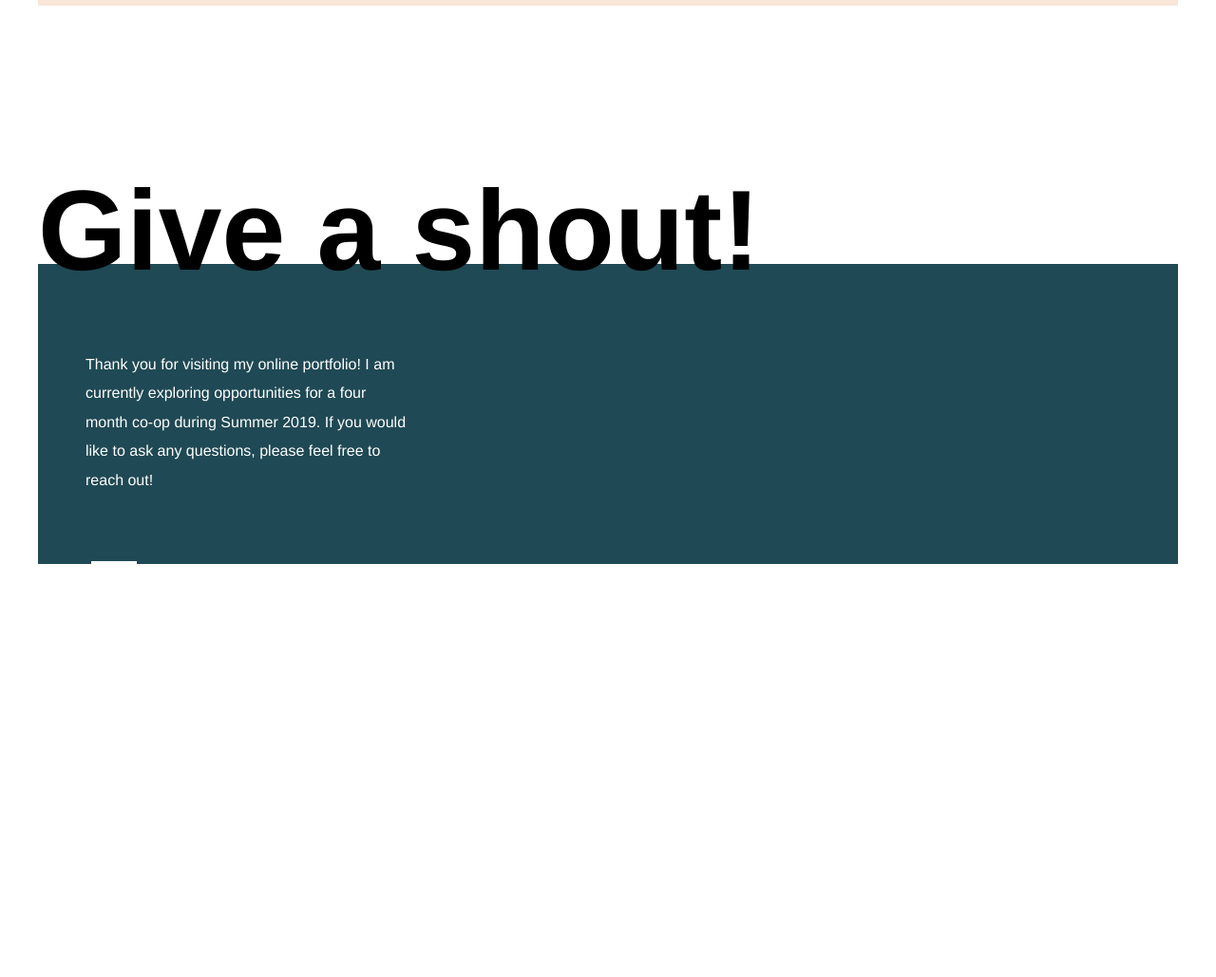
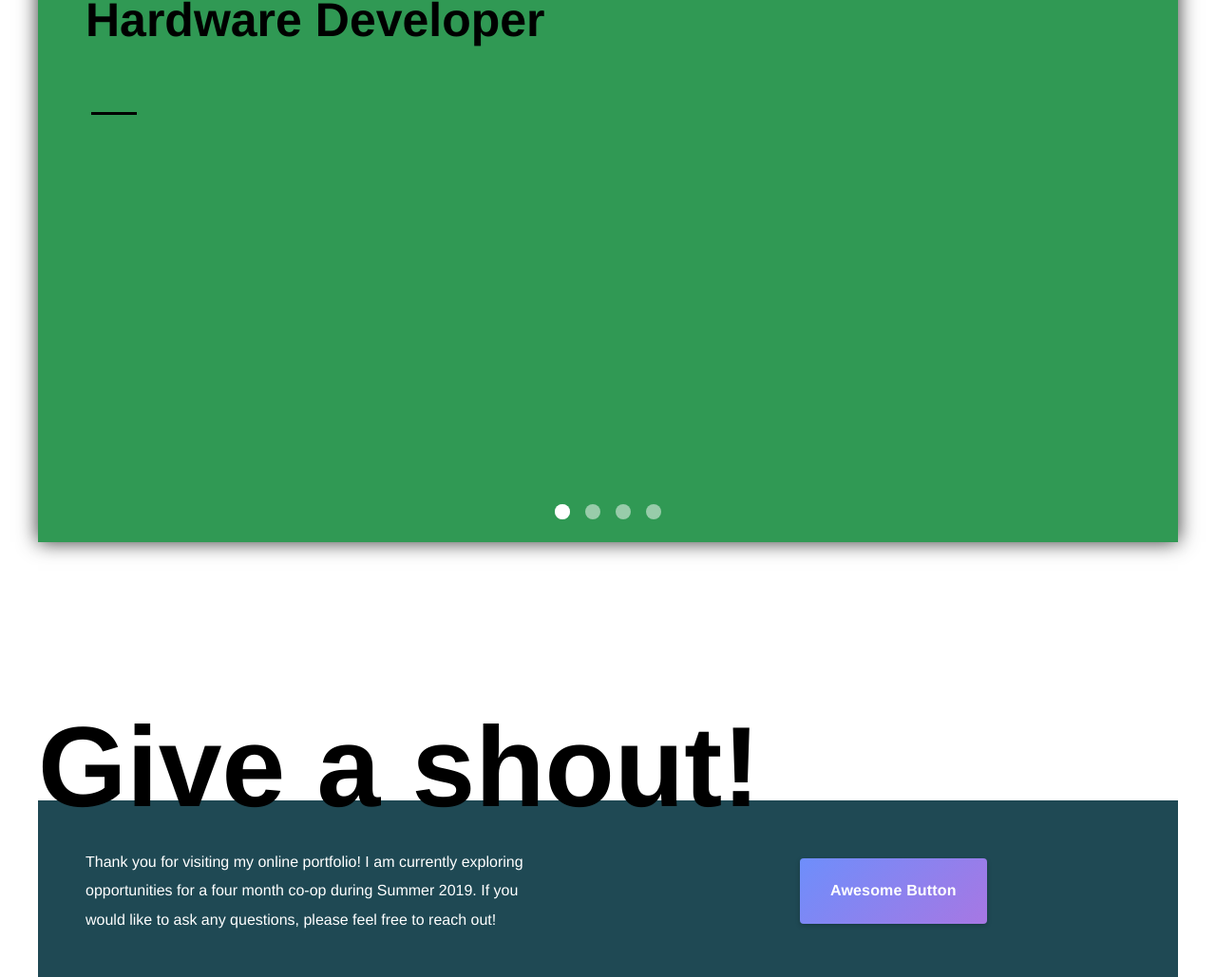
Before and after one commit to n63li/n63li.github.io, a plain HTML site: page index.html in a window 1280 px wide. Shown: the part 1771-2800 px from the top of the page at 95% size. Before the commit the page ends 2415 px from the top, so only its background shows below. Drawn offline with nearby package versions, Linux system fonts and the light colour scheme.

```diff
--- a/css/styles.css
+++ b/css/styles.css
@@ -86,7 +86,7 @@ body{
   margin: 0;
 }
 
-.work-info{
+.info-card{
   width:100%;
   display: flex;
   height: 80vh;
@@ -126,20 +126,9 @@ body{
   bottom: 0;
 }
 
-.projects-info{
-  color: #fff;
-  padding-top: 75px;
-  padding-right: 55%;
-  padding-left: 50px;
-  background-color: #F8E6D8;
-  text-align: left;
-  position: relative;
-  box-sizing: border-box;
-}
-
 .contact-info{
   color: #fff;
-  padding-top: 75px;
+  padding-top: 50px;
   padding-right: 55%;
   padding-left: 50px;
   background-color: #1f4954;
@@ -150,7 +139,6 @@ body{
 
 .card-subheader{
   max-width: 70%;
-
   font-size:24px;
   position: relative;
 }
@@ -167,6 +155,12 @@ body{
   transition: transform 0.3s cubic-bezier(0.175, 0.885, 0.32, 1.275);
   transform: translateZ(0);
   font-family: Inter UI,Source Sans Pro,Helvetica Neue,Arial,sans-serif;
+}
+
+.contact{
+  max-width: 100%;
+  padding-top: 0;
+  padding-bottom: 50px;
 }
 
 .divider{
@@ -412,3 +406,56 @@ h3{
 .slider__slide:nth-child(4) {
   background: #4086FA;
 }
+
+.contact-button-container{
+  position: absolute;
+  float: right;
+  top: 0;
+  right: 0;
+  bottom: 0;
+  width: 50%;
+  display: flex;
+  align-items: center;
+  justify-content: center;
+  height: 100%;
+  transform-style: preserve-3d;
+  transform: perspective(800px);
+}
+
+contact-button {
+  position: relative;
+  display: inline-block;
+  padding: 1.2em 2em;
+  text-decoration: none;
+  text-align: center;
+  cursor: pointer;
+  user-select: none;
+  color: white;
+}
+contact-button::before {
+  content: '';
+  position: absolute;
+  top: 0;
+  left: 0;
+  bottom: 0;
+  right: 0;
+  background: linear-gradient(135deg, #6e8efb, #a777e3);
+  border-radius: 4px;
+  transition: box-shadow .5s ease, transform .2s ease;
+  will-change: transform;
+  box-shadow: 0 2px 5px rgba(0, 0, 0, 0.2);
+  transform: translateY(var(--ty, 0)) rotateX(var(--rx, 0)) rotateY(var(--ry, 0)) translateZ(var(--tz, -12px));
+}
+contact-button:hover::before {
+  box-shadow: 0 5px 15px rgba(0, 0, 0, 0.3);
+}
+contact-button::after {
+  position: relative;
+  display: inline-block;
+  content: attr(data-title);
+  transition: transform .2s ease;
+  font-weight: bold;
+  letter-spacing: .01em;
+  will-change: transform;
+  transform: translateY(var(--ty, 0)) rotateX(var(--rx, 0)) rotateY(var(--ry, 0));
+}
--- a/index.html
+++ b/index.html
@@ -48,7 +48,7 @@
 
     <div id="work" class="content-wrapper work-experience">
       <h2 class="section-header">Work.</h2>
-      <div class="work-info">
+      <div class="info-card">
         <div class="slider" data-pos="0">
           <div class="slider__slides">
             <div class="slider__slide">
@@ -70,8 +70,14 @@
               test
               </p>
             </div>
-            <div class="slider__slide"></div>
-            <div class="slider__slide"></div>
+            <div class="slider__slide">
+              <p class="section-subheader">Electrical Engineering Coop</p>
+              <div class="divider"></div>
+            </div>
+            <div class="slider__slide">
+              <p class="section-subheader">Junior Process Engineer</p>
+              <div class="divider"></div>
+            </div>
             <div class="slider__slide"></div>
           </div>
           <div class="slider__dots">
@@ -104,17 +110,44 @@
 
     <div id="projects" class="content-wrapper projects">
       <h2 class="section-header">Play.</h2>
-      <div class="projects-info"></div>
+      <div class="info-card">
+        <div class="slider" data-pos="0">
+          <div class="slider__slides">
+            <div class="slider__slide">
+              <p class="section-subheader">Hardware Developer</p>
+              <div class="divider"></div>
+            </div>
+            <div class="slider__slide">
+              <p class="section-subheader">Electrical Engineering Coop</p>
+              <div class="divider"></div>
+            </div>
+            <div class="slider__slide">
+              <p class="section-subheader">Junior Process Engineer</p>
+              <div class="divider"></div>
+            </div>
+            <div class="slider__slide"></div>
+          </div>
+          <div class="slider__dots">
+            <a href="#" class="slider__indicator"></a>
+            <a href="#" class="slider__dot" data-pos="0"></a>
+            <a href="#" class="slider__dot" data-pos="1"></a>
+            <a href="#" class="slider__dot" data-pos="2"></a>
+            <a href="#" class="slider__dot" data-pos="3"></a>
+          </div>
+        </div>
+      </div>
     </div>
 
     <div id="contact" class="content-wrapper contact-card">
       <h2 class="section-header">Give a shout!</h2>
       <div class="contact-info">
-        <p class="card-text">
+        <p class="card-text contact">
           Thank you for visiting my online portfolio! I am currently exploring opportunities for a four month co-op during Summer 2019.
           If you would like to ask any questions, please feel free to reach out!
         </p>
-        <div class="divider"></div>
+        <div class="contact-button-container">
+          <contact-button href="#" data-title="Awesome Button"></contact-button>
+        </div>
       </div>
     </div>
 
--- a/js/main.js
+++ b/js/main.js
@@ -77,4 +77,44 @@ Array.prototype.forEach.call(dotElems, (dotElem) => {
 
   })
 
-})
+});
+
+const docStyle = document.documentElement.style
+const aElem = document.querySelector('contact-button')
+const boundingClientRect = aElem.getBoundingClientRect()
+
+aElem.onmousemove = function(e) {
+
+  const x = e.clientX - boundingClientRect.left
+  const y = e.clientY - boundingClientRect.top
+
+  const xc = boundingClientRect.width/2
+  const yc = boundingClientRect.height/2
+
+  const dx = x - xc
+  const dy = y - yc
+
+  docStyle.setProperty('--rx', `${ dy/-1 }deg`)
+  docStyle.setProperty('--ry', `${ dx/10 }deg`)
+
+}
+
+aElem.onmouseleave = function(e) {
+
+  docStyle.setProperty('--ty', '0')
+  docStyle.setProperty('--rx', '0')
+  docStyle.setProperty('--ry', '0')
+
+}
+
+aElem.onmousedown = function(e) {
+
+  docStyle.setProperty('--tz', '-25px')
+
+}
+
+document.body.onmouseup = function(e) {
+
+  docStyle.setProperty('--tz', '-12px')
+
+}
```
